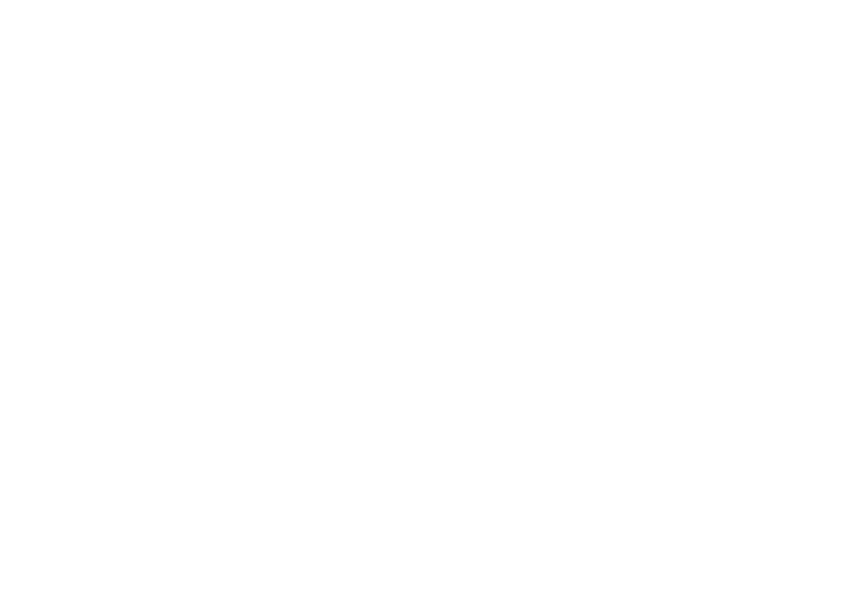
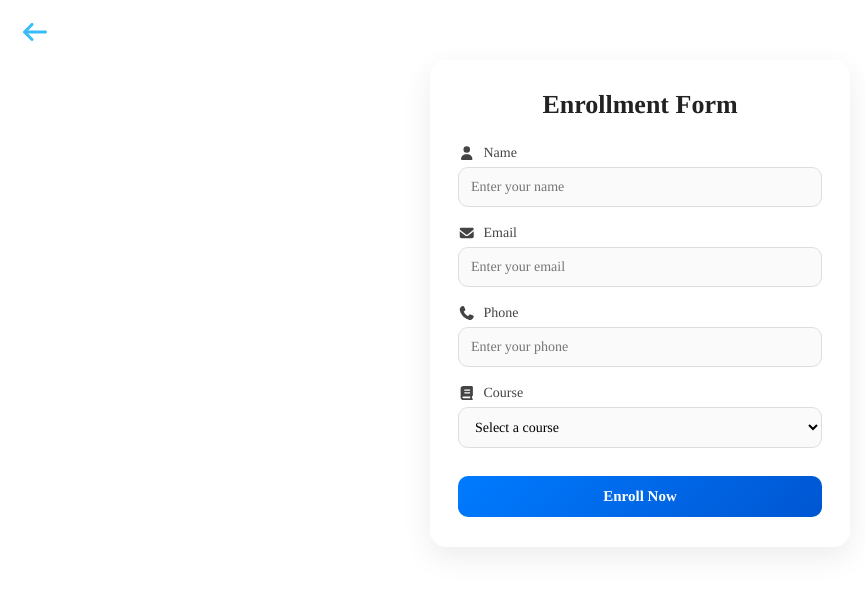
Before and after one commit to ShaniBhai786/uniSoftpvt, a React (Vite) app in the folder client/: page /enrollment-from in a window 1280 px wide. Before the commit this address had no page. Shown: the top 590 px of the page, without its empty margins (0-865 px from the left). Built offline with nearby package versions, Linux system fonts and the light colour scheme; a web font is replaced by a local one.

Commit message:
Add Quote and EnrollmentForm components; update routing in App component

```diff
--- a/client/src/App.css
+++ b/client/src/App.css
@@ -219,7 +219,7 @@ html {
 
 .card:hover {
   transform: translateY(-8px);
-  box-shadow: 0 10px 30px rgba(0, 0, 0, 0.4);
+  box-shadow: 0 0px 30px #0ea5e9;
 }
 
 .card h3 {
@@ -243,7 +243,11 @@ html {
   padding: 30px;
   border-radius: 12px;
 }
-
+.mission:hover, .vision:hover{
+  transform: translateY(-8px);
+  box-shadow: 0 0px 30px #38bdf8;
+  transition: 0.3s;
+}
 /* tech */
 .techs {
   text-align: center;
@@ -964,6 +968,7 @@ html {
 .org-header h2 {
   font-size: 36px;
   margin-bottom: 10px;
+  color: #0ea5e9;
 }
 
 .org-header p {
@@ -990,7 +995,7 @@ html {
 
 .org-card:hover {
   transform: translateY(-8px);
-  box-shadow: 0 12px 30px rgba(0, 0, 0, 0.4);
+  box-shadow: 0 0px 30px #0ea5e9;
 }
 
 .org-card h3 {
@@ -1164,7 +1169,7 @@ html {
   gap: 30px;
 }
 
-.tech-card {
+.tech-card, .tech-card-quote {
   background: #1e293b;
   padding: 30px;
   border-radius: 12px;
@@ -1172,11 +1177,27 @@ html {
   transition: 0.3s;
 }
 
-.tech-card:hover {
+.tech-card:hover, .tech-card-quote:hover {
   transform: translateY(-8px);
   box-shadow: 0 0px 30px #38bdf8;
 }
-
+.tech-card-quote {
+  background: linear-gradient(135deg, #0ea5e9, #38bdf8);
+  color: black;
+  transition: all 0.1s ease-in-out;
+  cursor: pointer;
+}
+.tech-card-quote:hover{
+  box-shadow: 0 0px 30px #38bdf8;
+  background: #1e293b;
+  color: white;
+}
+.tech-card-quote .tech-icon{
+  color: #0f172a;
+}
+.tech-card-quote.tech-icon:hover{
+  color: #0ea5e9;
+}
 .tech-icon {
   font-size: 35px;
   color: #38bdf8;
@@ -1191,3 +1212,117 @@ html {
   color: #cbd5e1;
   line-height: 1.6;
 }
+
+
+
+/* Container */
+.form-container {
+  max-width: 420px;
+  margin: 60px auto;
+  padding: 30px 28px;
+  background: #ffffff;
+  border-radius: 16px;
+  box-shadow: 0 10px 30px rgba(0, 0, 0, 0.08);
+  font-family: "Segoe UI", Tahoma, Geneva, Verdana, sans-serif;
+  transition: 0.3s ease;
+}
+
+.form-container:hover {
+  transform: translateY(-3px);
+}
+
+/* Heading */
+.form-container h2 {
+  text-align: center;
+  margin-bottom: 25px;
+  font-size: 26px;
+  font-weight: 600;
+  color: #222;
+}
+
+/* Form */
+.form {
+  display: flex;
+  flex-direction: column;
+}
+
+/* Form Group */
+.form-group {
+  margin-bottom: 18px;
+}
+
+/* Label */
+.form-group label {
+  display: flex;
+  align-items: center;
+  gap: 8px;
+  font-size: 14px;
+  font-weight: 500;
+  color: #444;
+  margin-bottom: 6px;
+}
+
+/* Inputs & Select */
+.form-group input,
+.form-group select {
+  width: 100%;
+  padding: 11px 12px;
+  border-radius: 10px;
+  border: 1px solid #ddd;
+  font-size: 14px;
+  outline: none;
+  transition: all 0.25s ease;
+  background: #fafafa;
+}
+
+/* Focus Effect */
+.form-group input:focus,
+.form-group select:focus {
+  border-color: #007bff;
+  background: #fff;
+  box-shadow: 0 0 0 3px rgba(0, 123, 255, 0.1);
+}
+
+/* Error Message */
+.error {
+  color: #e63946;
+  font-size: 12px;
+  margin-top: 5px;
+}
+
+/* Button */
+button {
+  margin-top: 10px;
+  padding: 12px;
+  border-radius: 10px;
+  border: none;
+  background: linear-gradient(135deg, #007bff, #0056d2);
+  color: #fff;
+  font-size: 15px;
+  font-weight: 600;
+  cursor: pointer;
+  transition: all 0.3s ease;
+}
+
+/* Button Hover */
+button:hover {
+  background: linear-gradient(135deg, #0056d2, #003f9e);
+  transform: translateY(-1px);
+}
+
+/* Button Active */
+button:active {
+  transform: scale(0.98);
+}
+
+/* Responsive */
+@media (max-width: 480px) {
+  .form-container {
+    margin: 20px;
+    padding: 20px;
+  }
+
+  .form-container h2 {
+    font-size: 22px;
+  }
+}
--- a/client/src/App.jsx
+++ b/client/src/App.jsx
@@ -4,6 +4,8 @@ import Main from "./pages/Main";
 import Secondary from "./pages/Secondary";
 import Contact from "./pages/Contact";
 import UniSoftTech from "./pages/UniSoftTech";
+import Quote from "./components/Quote";
+import EnrollmentForm from "./components/EnrollmentForm";
 
 function App() {
   return (
@@ -14,6 +16,8 @@ function App() {
           <Route path="/school" element={<Secondary />} />
           <Route path="/tech" element={<UniSoftTech />} />
           <Route path="/contact" element={<Contact />} />
+          <Route path="/quote" element={<Quote />} />
+          <Route path="/enrollment-from" element={<EnrollmentForm />} />
         </Routes>
       </Router>
     </>
--- /dev/null
+++ b/client/src/components/EnrollmentForm.jsx
@@ -0,0 +1,103 @@
+import React from "react";
+import { Formik, Form, Field, ErrorMessage } from "formik";
+import * as Yup from "yup";
+import { FontAwesomeIcon } from "@fortawesome/react-fontawesome";
+import { useNavigate } from "react-router-dom";
+import { faArrowLeft } from "@fortawesome/free-solid-svg-icons";
+import {
+  faUser,
+  faEnvelope,
+  faPhone,
+  faBook,
+} from "@fortawesome/free-solid-svg-icons";
+
+function EnrollmentForm() {
+    const navigate = useNavigate();
+
+  const handleBackClick = () => {
+    navigate(-1);
+  };
+  window.scrollTo(0, 0)
+  const initialValues = {
+    name: "",
+    email: "",
+    phone: "",
+    course: "",
+  };
+
+  const validationSchema = Yup.object({
+    name: Yup.string().required("Name is required"),
+    email: Yup.string()
+      .email("Invalid email format")
+      .required("Email is required"),
+    phone: Yup.string().required("Phone is required"),
+    course: Yup.string().required("Course is required"),
+  });
+
+  const onSubmit = (values, { resetForm }) => {
+    console.log(values);
+    alert("Enrollment Submitted!");
+    resetForm();
+  };
+
+  return (
+    <div className="form-container">
+      <FontAwesomeIcon icon={faArrowLeft} className='back-icon' onClick={handleBackClick} />
+      <h2>Enrollment Form</h2>
+
+      <Formik
+        initialValues={initialValues}
+        validationSchema={validationSchema}
+        onSubmit={onSubmit}
+      >
+        <Form className="form">
+
+          {/* Name */}
+          <div className="form-group">
+            <label>
+              <FontAwesomeIcon icon={faUser} /> Name
+            </label>
+            <Field type="text" name="name" placeholder="Enter your name" />
+            <ErrorMessage name="name" component="div" className="error" />
+          </div>
+
+          {/* Email */}
+          <div className="form-group">
+            <label>
+              <FontAwesomeIcon icon={faEnvelope} /> Email
+            </label>
+            <Field type="email" name="email" placeholder="Enter your email" />
+            <ErrorMessage name="email" component="div" className="error" />
+          </div>
+
+          {/* Phone */}
+          <div className="form-group">
+            <label>
+              <FontAwesomeIcon icon={faPhone} /> Phone
+            </label>
+            <Field type="text" name="phone" placeholder="Enter your phone" />
+            <ErrorMessage name="phone" component="div" className="error" />
+          </div>
+
+          {/* Course */}
+          <div className="form-group">
+            <label>
+              <FontAwesomeIcon icon={faBook} /> Course
+            </label>
+            <Field as="select" name="course">
+              <option value="">Select a course</option>
+              <option value="web">Web Development</option>
+              <option value="graphic">Graphic Design</option>
+              <option value="python">Python Programming</option>
+            </Field>
+            <ErrorMessage name="course" component="div" className="error" />
+          </div>
+
+          <button type="submit">Enroll Now</button>
+        </Form>
+      </Formik>
+    </div>
+  );
+}
+
+export default EnrollmentForm;
--- a/client/src/components/Quote.jsx
+++ b/client/src/components/Quote.jsx
@@ -2,8 +2,17 @@ import React, {useRef} from "react";
 import { Formik, Form, Field, ErrorMessage } from "formik";
 import * as Yup from "yup";
 import emailjs from '@emailjs/browser';
+import { useNavigate } from "react-router-dom";
+import { FontAwesomeIcon } from "@fortawesome/react-fontawesome";
+import { faArrowLeft } from "@fortawesome/free-solid-svg-icons";
 
 function Quote() {
+  const navigate = useNavigate();
+
+  const handleBackClick = () => {
+    navigate(-1);
+  };
+  window.scrollTo(0, 0)
 
   const initialValues = {
     name: "",
@@ -44,6 +53,7 @@ function Quote() {
   return (
     <section className="quote" id="quote">
 
+      <FontAwesomeIcon icon={faArrowLeft} className='back-icon' onClick={handleBackClick} />
       <div className="quote-header">
         <h2>Get a Quote</h2>
         <p>
--- a/client/src/components/School.jsx
+++ b/client/src/components/School.jsx
@@ -1,4 +1,5 @@
 import React from "react";
+import { Link } from "react-router-dom";
 
 function School() {
   return (
@@ -15,7 +16,7 @@ function School() {
       <div className="school-cta">
         <h3>Join uniSoft School</h3>
         <p>Providing quality education and modern IT skills for a brighter future.</p>
-        <button>Enroll Now</button>
+        <Link to="/enrollment-from"><button>Enroll Now</button></Link>
       </div>
 
       {/* Academic Programs */}
--- a/client/src/components/Tech.jsx
+++ b/client/src/components/Tech.jsx
@@ -1,5 +1,6 @@
 import React from "react";
 import { FontAwesomeIcon } from "@fortawesome/react-fontawesome";
+import { Link } from "react-router-dom";
 import {
     faBook,
   faCode,
@@ -16,6 +17,7 @@ function Tech() {
       const handleBackClick = () => {
         navigate(-1);
       };
+      window.scrollTo(0, 0)
   return (
     <section className="tech" id="tech">
       <FontAwesomeIcon icon={faArrowLeft} className='back-icon' onClick={handleBackClick} />
@@ -66,13 +68,15 @@ function Tech() {
             challenges and improve operational efficiency.
           </p>
         </div>
-        <div className="tech-card">
+        <Link to="/quote">
+        <div className="tech-card-quote">
           <FontAwesomeIcon icon={faBook} className="tech-icon" />
           <h3>Get A Quote</h3>
           <p>
             Get a personalized quote for your project by contacting our sales team. We offer competitive pricing and flexible solutions to meet your
           </p>
         </div>
+        </Link>
       </div>
 
     </section>
```
